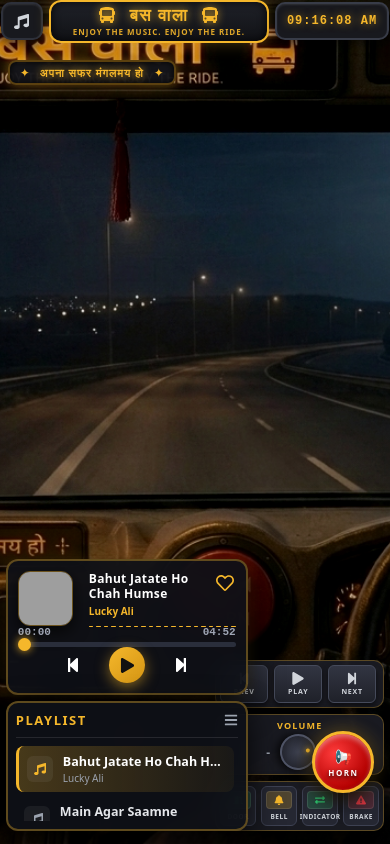
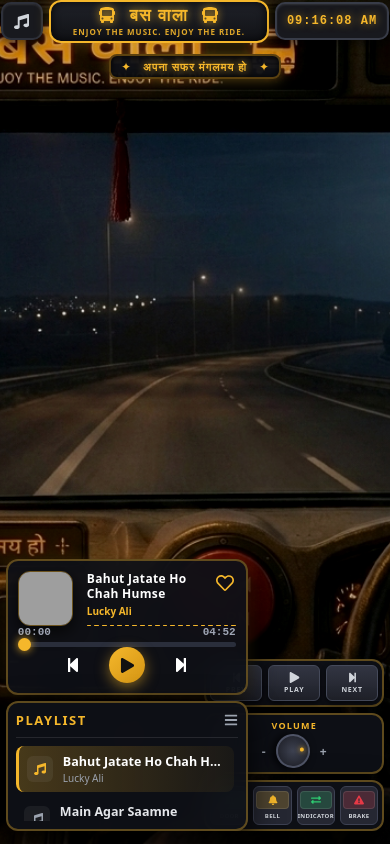
Before and after one commit to VINAYAKbSharma/Bus-wala, a React (Vite) app: page / in a window 390 px wide. Built offline with nearby package versions, Linux system fonts and the light colour scheme; grey boxes are pictures that could not be loaded.

Commit message:
Disappear artificial horn button while keeping steering wheel click hotspot, and align all dashboard cards at equal 260px height

```diff
--- a/src/components/BusControls/BusControls.css
+++ b/src/components/BusControls/BusControls.css
@@ -11,18 +11,19 @@
 /* DEVOTIONAL SHRINE BOARD ("अपना सफर मंगलमय हो") */
 .mangalmay-board {
   position: absolute;
-  left: 3.5%;
-  bottom: 43%;
-  background: rgba(21, 22, 27, 0.94);
+  left: 50%;
+  transform: translateX(-50%);
+  bottom: calc(4% + 272px);
+  background: rgba(15, 17, 23, 0.94);
   border: 2px solid #5a4010;
   border-radius: 8px;
-  padding: 4px 16px;
+  padding: 5px 22px;
   display: flex;
   align-items: center;
-  gap: 10px;
-  box-shadow: 0 0 12px rgba(245, 183, 43, 0.4), inset 0 0 6px rgba(0, 0, 0, 0.9);
+  gap: 12px;
+  box-shadow: 0 0 14px rgba(245, 183, 43, 0.4), inset 0 0 6px rgba(0, 0, 0, 0.9);
   pointer-events: auto;
-  z-index: 24;
+  z-index: 26;
 }
 
 .shrine-text {
@@ -30,7 +31,7 @@
   font-size: 14px;
   font-weight: 700;
   color: #f5b72b;
-  letter-spacing: 2px;
+  letter-spacing: 2.5px;
   text-shadow: 0 0 8px rgba(245, 183, 43, 0.8);
 }
 
@@ -39,41 +40,47 @@
   font-size: 12px;
 }
 
-/* LEFT PHYSICAL CONSOLE PANEL */
+/* LEFT PHYSICAL CONSOLE PANEL - ALIGNED LEVEL WITH PLAYER & PLAYLIST CARDS */
 .left-console-panel {
   position: absolute;
-  left: 45.5%;
-  bottom: 4.5%;
+  left: calc(3.5% + 375px + 240px + 32px);
+  bottom: 4%;
+  height: 260px;
+  width: 240px;
+  box-sizing: border-box;
   display: flex;
   flex-direction: column;
+  justify-content: space-between;
   gap: 8px;
   pointer-events: auto;
-  z-index: 24;
+  z-index: 25;
 }
 
 /* Physical Media Controls (PREV, PLAY/PAUSE, NEXT) */
 .physical-media-row {
   display: flex;
   gap: 6px;
-  background: rgba(28, 29, 36, 0.92);
-  padding: 6px;
-  border-radius: 10px;
-  border: 1.5px solid rgba(245, 183, 43, 0.3);
-  box-shadow: 0 6px 14px rgba(0, 0, 0, 0.7);
+  background: rgba(15, 17, 23, 0.92);
+  padding: 8px;
+  border-radius: 12px;
+  border: 2px solid rgba(245, 183, 43, 0.35);
+  box-shadow: 0 12px 32px rgba(0, 0, 0, 0.85);
+  backdrop-filter: blur(14px);
+  justify-content: space-between;
 }
 
 .dash-btn {
   background: linear-gradient(180deg, #323542 0%, #1f2129 100%);
   border: 1px solid #454a5a;
   border-radius: 6px;
-  padding: 6px 8px;
+  padding: 6px 4px;
   display: flex;
   flex-direction: column;
   align-items: center;
   justify-content: center;
   gap: 2px;
-  width: 58px;
-  height: 44px;
+  flex: 1;
+  height: 42px;
   color: #d1d5db;
   box-shadow: 0 3px 5px rgba(0, 0, 0, 0.5);
   transition: transform 0.1s ease, background 0.15s ease;
@@ -92,7 +99,7 @@
 }
 
 .dash-icon {
-  font-size: 14px;
+  font-size: 13px;
 }
 
 .dash-btn-label {
@@ -103,15 +110,16 @@
 
 /* Volume Knob Panel */
 .volume-dial-container {
-  background: rgba(28, 29, 36, 0.92);
-  border: 1.5px solid rgba(245, 183, 43, 0.3);
-  border-radius: 10px;
+  background: rgba(15, 17, 23, 0.92);
+  border: 2px solid rgba(245, 183, 43, 0.35);
+  border-radius: 12px;
   padding: 6px 10px;
   display: flex;
   flex-direction: column;
   align-items: center;
   gap: 2px;
-  box-shadow: 0 6px 14px rgba(0, 0, 0, 0.7);
+  box-shadow: 0 12px 32px rgba(0, 0, 0, 0.85);
+  backdrop-filter: blur(14px);
 }
 
 .vol-header {
@@ -137,8 +145,8 @@
 }
 
 .rotary-knob {
-  width: 36px;
-  height: 36px;
+  width: 34px;
+  height: 34px;
   border-radius: 50%;
   background: radial-gradient(circle, #3d4150 0%, #1b1c23 100%);
   border: 2px solid #4f5466;
@@ -173,11 +181,13 @@
 .bus-switches-row {
   display: flex;
   gap: 5px;
-  background: rgba(28, 29, 36, 0.92);
-  padding: 6px;
-  border-radius: 10px;
-  border: 1.5px solid rgba(245, 183, 43, 0.3);
-  box-shadow: 0 6px 14px rgba(0, 0, 0, 0.7);
+  background: rgba(15, 17, 23, 0.92);
+  padding: 8px;
+  border-radius: 12px;
+  border: 2px solid rgba(245, 183, 43, 0.35);
+  box-shadow: 0 12px 32px rgba(0, 0, 0, 0.85);
+  backdrop-filter: blur(14px);
+  justify-content: space-between;
 }
 
 .switch-btn {
@@ -189,7 +199,8 @@
   flex-direction: column;
   align-items: center;
   gap: 3px;
-  width: 44px;
+  flex: 1;
+  min-width: 0;
   cursor: pointer;
   transition: transform 0.1s ease, border-color 0.2s ease;
 }
@@ -199,13 +210,13 @@
 }
 
 .switch-icon-box {
-  width: 26px;
+  width: 100%;
   height: 22px;
   border-radius: 4px;
   display: flex;
   align-items: center;
   justify-content: center;
-  font-size: 12px;
+  font-size: 11px;
   border: 1px solid rgba(255, 255, 255, 0.1);
 }
 
@@ -225,10 +236,10 @@
 }
 
 .switch-label {
-  font-size: 7.5px;
+  font-size: 7px;
   font-weight: 800;
   color: #d1d5db;
-  letter-spacing: 0.5px;
+  letter-spacing: 0.3px;
 }
 
 .switched-on {
@@ -245,65 +256,11 @@
   100% { border-color: #2ecc71; box-shadow: 0 0 12px #2ecc71; }
 }
 
-/* HORN BUTTON PLACED EXACTLY ON THE STEERING WHEEL HORN CAP */
-.horn-button-wrapper {
-  position: absolute;
-  right: 17.5%;
-  bottom: 16.5%;
-  pointer-events: auto;
-  z-index: 28;
-}
-
-.big-red-horn {
-  width: 90px;
-  height: 90px;
-  border-radius: 50%;
-  background: radial-gradient(circle at 35% 35%, #ff3b3b 0%, #b30000 70%, #590000 100%);
-  border: 4px solid #f5b72b;
-  box-shadow: 0 8px 20px rgba(0, 0, 0, 0.9), 0 0 18px rgba(245, 183, 43, 0.4), inset 0 3px 5px rgba(255, 255, 255, 0.4);
-  display: flex;
-  align-items: center;
-  justify-content: center;
-  cursor: pointer;
-  transition: transform 0.1s ease, box-shadow 0.1s ease;
-}
-
-.big-red-horn:hover {
-  box-shadow: 0 10px 25px rgba(0, 0, 0, 0.9), 0 0 24px rgba(245, 183, 43, 0.7);
-  transform: scale(1.05);
-}
-
-.big-red-horn.pressed, .big-red-horn:active {
-  transform: scale(0.93);
-  background: radial-gradient(circle at 50% 50%, #cc0000 0%, #730000 100%);
-  box-shadow: 0 3px 8px rgba(0, 0, 0, 0.9), inset 0 3px 6px rgba(0, 0, 0, 0.8);
-}
-
-.horn-inner {
-  display: flex;
-  flex-direction: column;
-  align-items: center;
-  justify-content: center;
-  gap: 1px;
-}
-
-.horn-symbol {
-  font-size: 20px;
-}
-
-.horn-text {
-  font-size: 11px;
-  font-weight: 900;
-  color: #ffffff;
-  letter-spacing: 1.5px;
-  text-shadow: 0 2px 4px rgba(0, 0, 0, 0.9);
-}
-
 /* RIGHT SPEEDOMETER & CLUSTER OVERLAY */
 .dashboard-cluster-overlay {
   position: absolute;
-  right: 29%;
-  bottom: 22%;
+  right: 28%;
+  bottom: 20%;
   width: 180px;
   height: 100px;
   pointer-events: auto;
@@ -376,33 +333,32 @@
   100% { opacity: 1; }
 }
 
+/* INVISIBLE STEERING WHEEL HORN CLICK HOTSPOT (COVERS THE REAL STEERING WHEEL IMAGE) */
 .steering-hotspot {
   position: absolute;
-  right: 12%;
-  bottom: 10%;
-  width: 200px;
-  height: 200px;
+  right: 3%;
+  bottom: 2%;
+  width: 270px;
+  height: 270px;
   border-radius: 50%;
   cursor: pointer;
   pointer-events: auto;
-  z-index: 26;
+  z-index: 28;
 }
 
-/* RESPONSIVE LAYOUT FOR MOBILE & TABLET ("Look similar for mobile and desktop") */
-@media (max-width: 1200px) {
+/* RESPONSIVE LAYOUT FOR MOBILE & TABLET */
+@media (max-width: 1250px) {
   .left-console-panel {
+    position: absolute;
     left: auto;
     right: 2%;
     bottom: 3.5%;
+    width: 220px;
+    height: 250px;
   }
   .mangalmay-board {
-    left: 2%;
     bottom: auto;
-    top: 60px;
-  }
-  .horn-button-wrapper {
-    right: 12%;
-    bottom: 12%;
+    top: 54px;
   }
   .dashboard-cluster-overlay {
     display: none;
@@ -414,41 +370,30 @@
     right: 2%;
     bottom: 2%;
     gap: 6px;
+    width: 200px;
+    height: auto;
   }
   .physical-media-row, .volume-dial-container, .bus-switches-row {
     padding: 4px;
   }
   .dash-btn {
-    width: 48px;
-    height: 38px;
+    height: 36px;
   }
   .dash-btn-label {
     font-size: 7px;
-  }
-  .switch-btn {
-    width: 36px;
   }
   .switch-icon-box {
     height: 18px;
     font-size: 10px;
   }
   .switch-label {
-    font-size: 6.5px;
+    font-size: 6px;
   }
-  .horn-button-wrapper {
-    right: 6%;
-    bottom: 8%;
-  }
-  .big-red-horn {
-    width: 72px;
-    height: 72px;
-    border-width: 3px;
-  }
-  .horn-symbol {
-    font-size: 16px;
-  }
-  .horn-text {
-    font-size: 9px;
+  .steering-hotspot {
+    right: 2%;
+    bottom: 2%;
+    width: 180px;
+    height: 180px;
   }
 }
 
@@ -463,19 +408,12 @@
   .left-console-panel {
     right: 1.5%;
     bottom: 1.5%;
+    width: 180px;
   }
-  .horn-button-wrapper {
-    right: 4%;
-    bottom: 6%;
-  }
-  .big-red-horn {
-    width: 62px;
-    height: 62px;
-  }
-  .horn-symbol {
-    font-size: 14px;
-  }
-  .horn-text {
-    font-size: 8px;
+  .steering-hotspot {
+    right: 1%;
+    bottom: 1%;
+    width: 140px;
+    height: 140px;
   }
 }
--- a/src/components/BusControls/BusControls.jsx
+++ b/src/components/BusControls/BusControls.jsx
@@ -188,19 +188,7 @@ const BusControls = ({
         </div>
       </div>
 
-      {/* CENTER BIG RED HORN BUTTON */}
-      <div className="horn-button-wrapper">
-        <button
-          className={`big-red-horn ${hornPressed ? "pressed" : ""}`}
-          onClick={handleHorn}
-          title="Press Horn"
-        >
-          <div className="horn-inner">
-            <span className="horn-symbol">📢</span>
-            <span className="horn-text">HORN</span>
-          </div>
-        </button>
-      </div>
+
 
       {/* RIGHT SPEEDOMETER & DASHBOARD INSTRUMENT CLUSTER OVERLAY */}
       <div className="dashboard-cluster-overlay">
--- a/src/components/InfotainmentPlayer/InfotainmentPlayer.css
+++ b/src/components/InfotainmentPlayer/InfotainmentPlayer.css
@@ -1,7 +1,7 @@
 .infotainment-container {
   position: absolute;
   left: 3.5%;
-  bottom: 4.5%;
+  bottom: 4%;
   display: flex;
   align-items: flex-end;
   gap: 16px;
@@ -14,9 +14,9 @@
   background: rgba(15, 17, 23, 0.92);
   border: 2px solid rgba(245, 183, 43, 0.35);
   border-radius: 16px;
-  padding: 16px 20px;
-  width: 410px;
-  height: 270px;
+  padding: 16px;
+  width: 375px;
+  height: 260px;
   box-sizing: border-box;
   box-shadow: 0 12px 32px rgba(0, 0, 0, 0.85), 0 0 15px rgba(245, 183, 43, 0.15);
   backdrop-filter: blur(14px);
@@ -27,13 +27,13 @@
 
 .player-top-row {
   display: flex;
-  gap: 16px;
+  gap: 14px;
   align-items: center;
 }
 
 .album-art-wrapper {
-  width: 95px;
-  height: 95px;
+  width: 90px;
+  height: 90px;
   border-radius: 12px;
   overflow: hidden;
   box-shadow: 0 6px 16px rgba(0, 0, 0, 0.7);
@@ -52,7 +52,7 @@
   display: flex;
   flex-direction: column;
   justify-content: space-between;
-  height: 95px;
+  height: 90px;
 }
 
 .song-header {
@@ -62,7 +62,7 @@
 }
 
 .song-title {
-  font-size: 17px;
+  font-size: 16px;
   font-weight: 700;
   color: #ffffff;
   margin: 0;
@@ -75,7 +75,7 @@
 }
 
 .song-artist {
-  font-size: 13px;
+  font-size: 12px;
   color: #f5b72b;
   margin-top: 3px;
   font-weight: 600;
@@ -105,9 +105,9 @@
   display: flex;
   align-items: flex-end;
   gap: 3px;
-  height: 32px;
+  height: 28px;
   width: 100%;
-  padding-top: 4px;
+  padding-top: 2px;
 }
 
 .wave-bar {
@@ -220,9 +220,9 @@
   background: rgba(15, 17, 23, 0.92);
   border: 2px solid rgba(245, 183, 43, 0.35);
   border-radius: 16px;
-  padding: 14px 16px;
-  width: 250px;
-  height: 270px;
+  padding: 14px;
+  width: 240px;
+  height: 260px;
   box-sizing: border-box;
   box-shadow: 0 12px 32px rgba(0, 0, 0, 0.85);
   backdrop-filter: blur(14px);
@@ -366,16 +366,16 @@
 @media (max-width: 1200px) {
   .infotainment-container {
     left: 2%;
-    bottom: 3.5%;
+    bottom: 3%;
     gap: 12px;
   }
   .now-playing-card {
-    width: 360px;
+    width: 340px;
     height: 250px;
-    padding: 14px;
+    padding: 12px;
   }
   .playlist-card {
-    width: 220px;
+    width: 210px;
     height: 250px;
     padding: 12px;
   }
```
